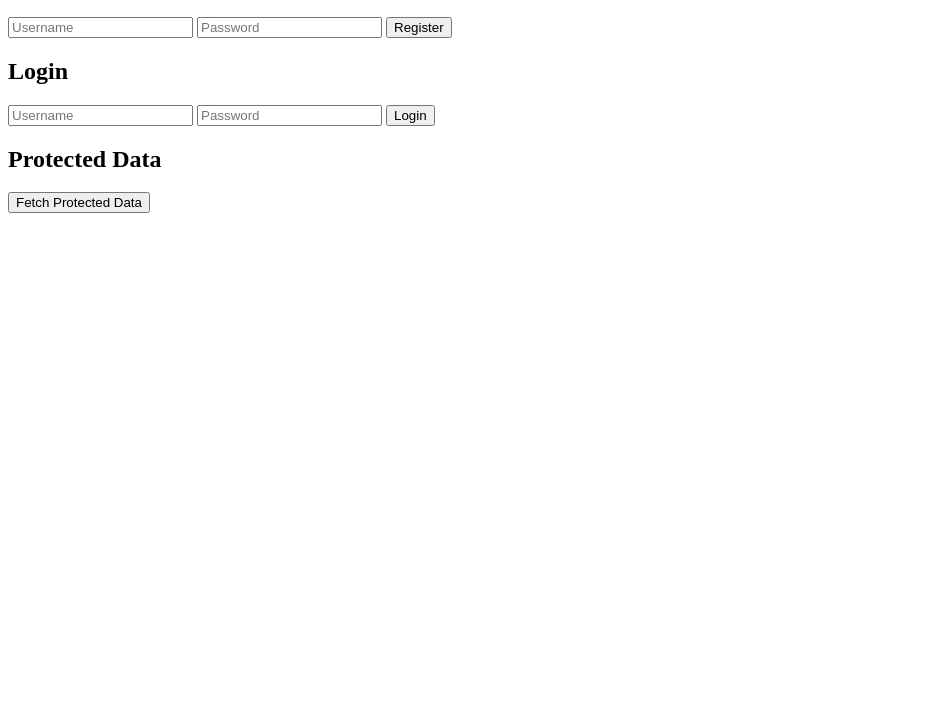
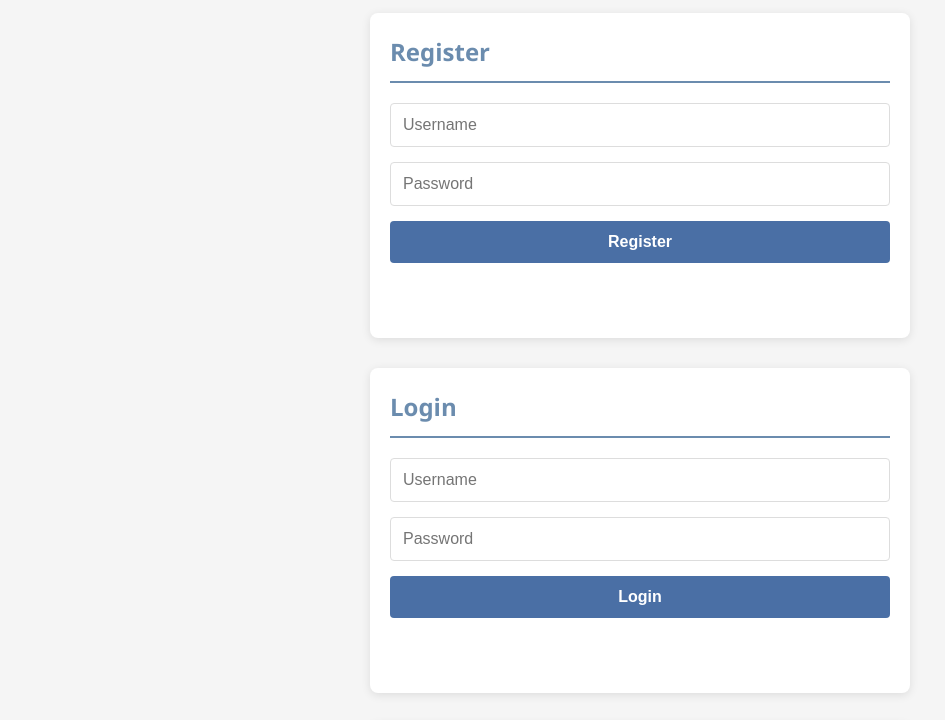
Before and after one commit to fuglyy/jwt, a website: page index.html in a window 1280 px wide. Shown: the part 110-830 px from the top of the page, without its empty margins (0-945 px from the left). Before the commit the page ends 800 px from the top, so only its background shows below. Drawn offline with Linux system fonts and the light colour scheme.

Commit message:
styles update

```diff
--- a/index.html
+++ b/index.html
@@ -33,3 +33,129 @@
         <script src="app.js"></script>
     </body>
 </html>
+
+<style>
+    :root {
+        --primary-color: #4a6fa5;
+        --secondary-color: #6b8cae;
+        --accent-color: #ff7e5f;
+        --light-color: #f8f9fa;
+        --dark-color: #343a40;
+        --success-color: #28a745;
+        --error-color: #dc3545;
+    }
+
+    body {
+        font-family: 'Segoe UI', Tahoma, Geneva, Verdana, sans-serif;
+        line-height: 1.6;
+        color: var(--dark-color);
+        background-color: #f5f5f5;
+        margin: 0;
+        padding: 20px;
+    }
+
+    h1 {
+        color: var(--primary-color);
+        text-align: center;
+        margin-bottom: 30px;
+    }
+
+    h2 {
+        color: var(--secondary-color);
+        margin-top: 0;
+        border-bottom: 2px solid var(--secondary-color);
+        padding-bottom: 10px;
+    }
+
+    div {
+        background: white;
+        border-radius: 8px;
+        box-shadow: 0 2px 10px rgba(0, 0, 0, 0.1);
+        padding: 20px;
+        margin-bottom: 30px;
+        max-width: 500px;
+        margin-left: auto;
+        margin-right: auto;
+    }
+
+    form {
+        display: flex;
+        flex-direction: column;
+        gap: 15px;
+    }
+
+    input {
+        padding: 12px;
+        border: 1px solid #ddd;
+        border-radius: 4px;
+        font-size: 16px;
+        transition: border 0.3s;
+    }
+
+    input:focus {
+        border-color: var(--primary-color);
+        outline: none;
+        box-shadow: 0 0 0 2px rgba(74, 111, 165, 0.2);
+    }
+
+    button {
+        background-color: var(--primary-color);
+        color: white;
+        border: none;
+        padding: 12px;
+        border-radius: 4px;
+        cursor: pointer;
+        font-size: 16px;
+        font-weight: bold;
+        transition: background-color 0.3s, transform 0.2s;
+    }
+
+    button:hover {
+        background-color: var(--secondary-color);
+    }
+
+    button:active {
+        transform: scale(0.98);
+    }
+
+    button#fetchProtectedData {
+        background-color: var(--accent-color);
+    }
+
+    button#fetchProtectedData:hover {
+        background-color: #ff6b4d;
+    }
+
+    p {
+        margin: 15px 0 0;
+        padding: 10px;
+        border-radius: 4px;
+    }
+
+    #registerMessage, #loginMessage, #protectedData {
+        min-height: 20px;
+        text-align: center;
+    }
+
+    .success {
+        background-color: rgba(40, 167, 69, 0.1);
+        color: var(--success-color);
+        border: 1px solid var(--success-color);
+    }
+
+    .error {
+        background-color: rgba(220, 53, 69, 0.1);
+        color: var(--error-color);
+        border: 1px solid var(--error-color);
+    }
+
+    @media (max-width: 600px) {
+        body {
+            padding: 10px;
+        }
+
+        div {
+            padding: 15px;
+        }
+    }
+</style>
```
